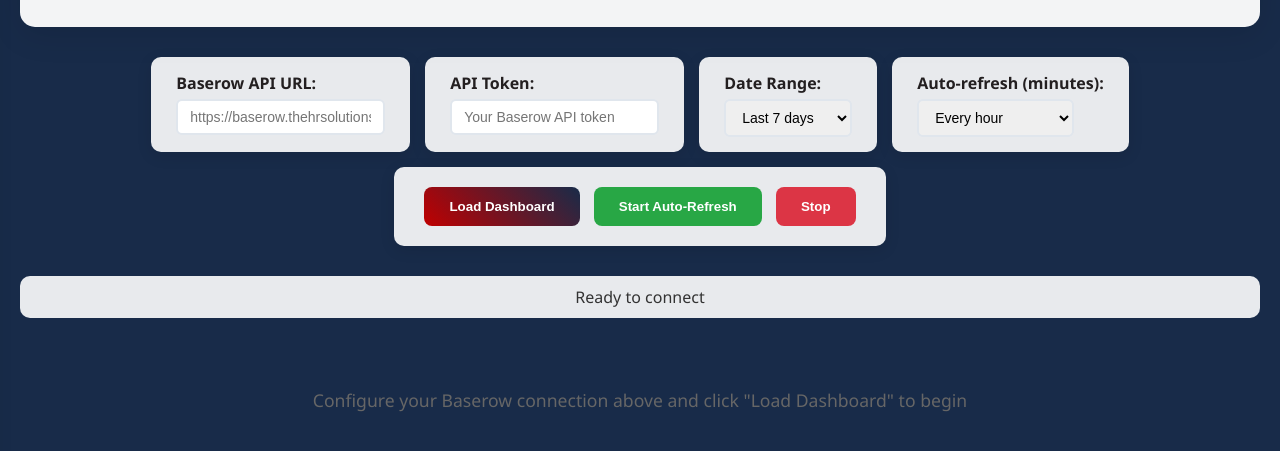
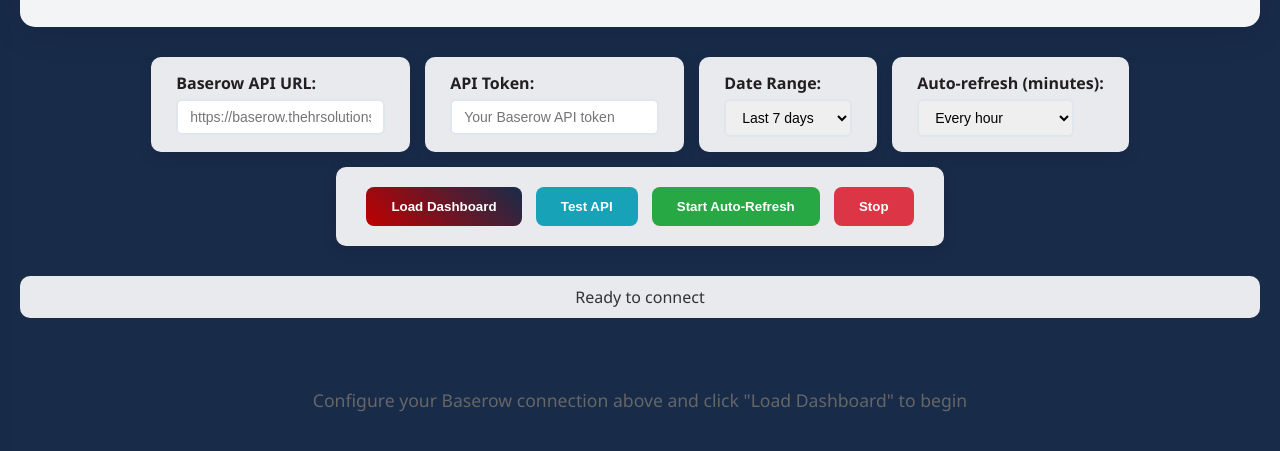
Before and after one commit to Stephen-allen00/hr-dashboard, a plain HTML site: page index.html in a window 1280 px wide. Shown: the part 145-596 px from the top of the page. Drawn offline with nearby package versions, Linux system fonts and the light colour scheme.

Commit message:
Update index.html

```diff
--- a/index.html
+++ b/index.html
@@ -735,6 +735,7 @@
             </div>
             <div class="control-group">
                 <button class="btn" onclick="loadData()">Load Dashboard</button>
+                <button class="btn" onclick="testApiConnection()" style="background: #17a2b8;">Test API</button>
                 <button class="btn" onclick="startAutoRefresh()" style="background: #28a745;">Start Auto-Refresh</button>
                 <button class="btn" onclick="stopAutoRefresh()" style="background: #dc3545;">Stop</button>
             </div>
```
